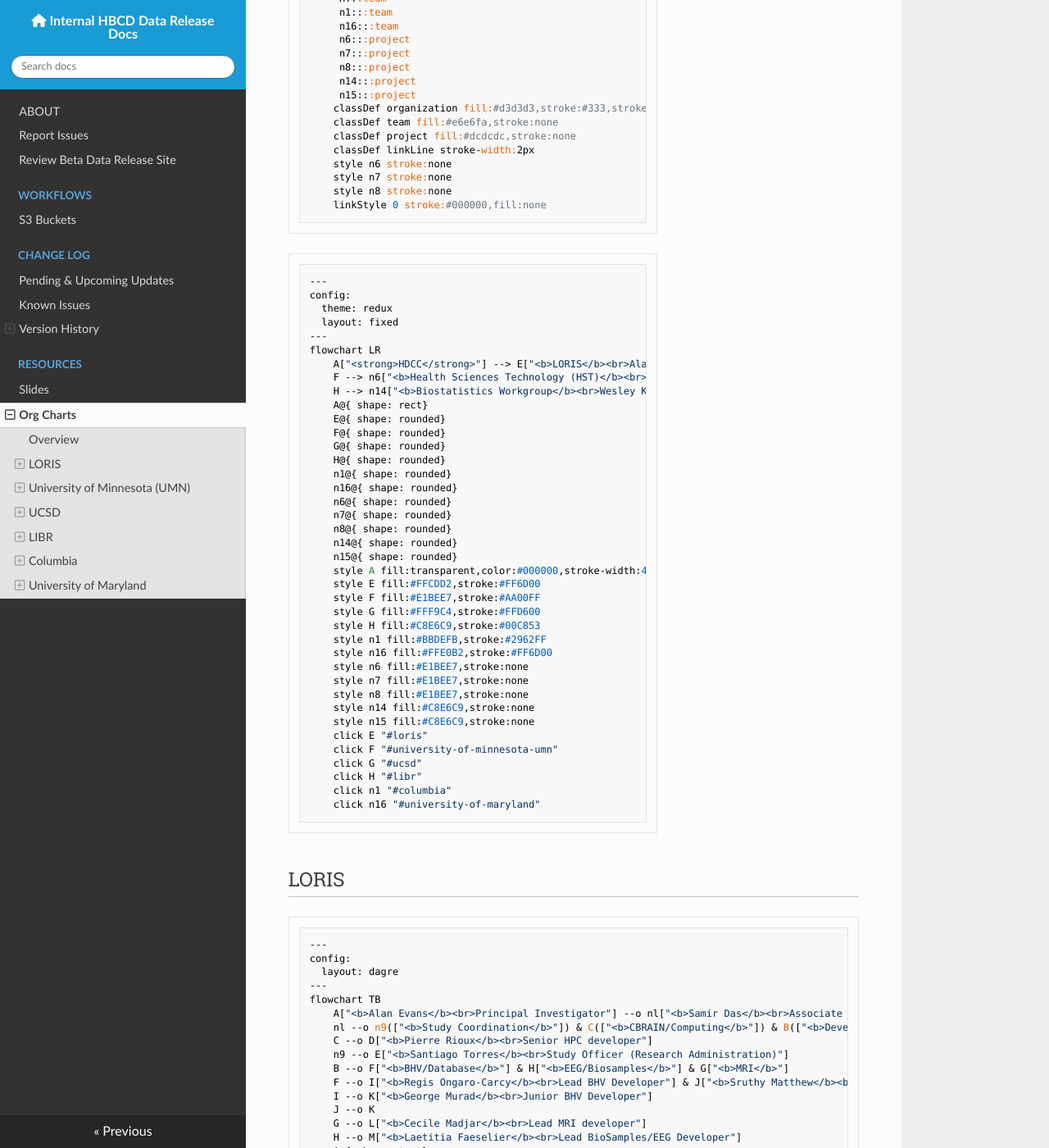
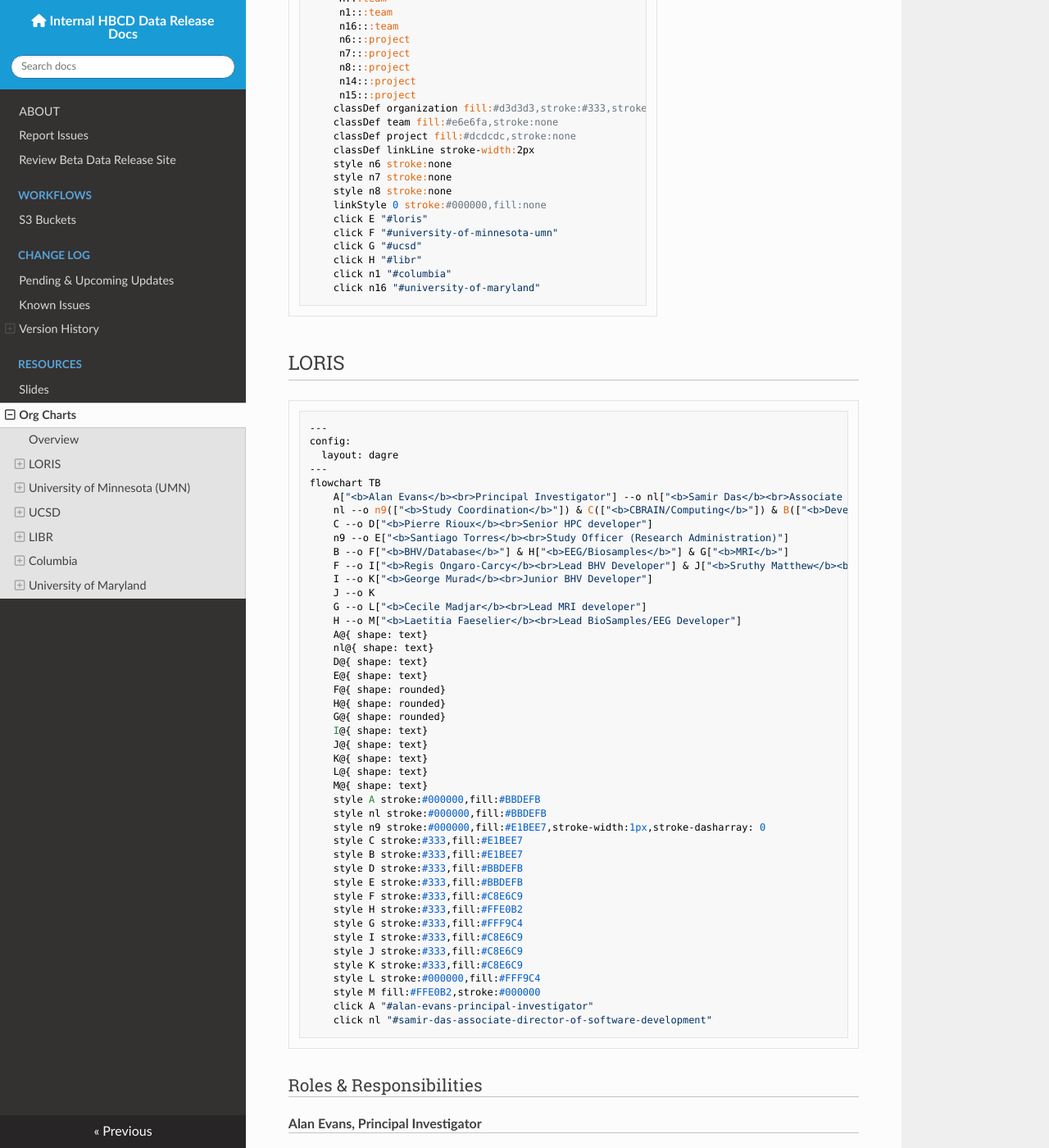
Before and after one commit to DCAN-Labs/hbcd-docs-internal, an MkDocs documentation site: the page built from docs/orgcharts.md, in a window 1280 px wide and 1400 px high, scrolled down 685 px. Shown: the whole window at 82% size. Built offline with MkDocs 1.6.1, drawn with Linux system fonts in a browser that asks for light colours; nearby versions of some CDN libraries.

````diff
--- a/docs/orgcharts.md
+++ b/docs/orgcharts.md
@@ -35,44 +35,6 @@
     style n7 stroke:none
     style n8 stroke:none
     linkStyle 0 stroke:#000000,fill:none
-```
-</div>
-
-<div style="width: 450px;">
-```mermaid
----
-config:
-  theme: redux
-  layout: fixed
----
-flowchart LR
-    A["<strong>HDCC</strong>"] --> E["<b>LORIS</b><br>Alan Evans<br>Samir Das"] & F["<b>UMN</b><br>Damien Fair<br>Reed McKewan"] & G["<b>UCSD</b><br>Anders Dale"] & H["<b>LIBR</b><br>"] & n1["<b>Columbia</b><br>William P. Fifer"] & n16["<b>University of Maryland</b><br>Nathan Fox"]
-    F --> n6["<b>Health Sciences Technology (HST)</b><br>Reed McKewan"] & n7["<b>MIDB Informatics Hub</b><br>Jim Wilgenbusch<br>Thomas Pengo"] & n8["<b>DCAN Lab</b><br>Eric Feczko &amp; Steven Nelson"]
-    H --> n14["<b>Biostatistics Workgroup</b><br>Wesley K. Thompson"] & n15["<b>Geolocation Workgroup</b><br>Chun Chieh Fan"]
-    A@{ shape: rect}
-    E@{ shape: rounded}
-    F@{ shape: rounded}
-    G@{ shape: rounded}
-    H@{ shape: rounded}
-    n1@{ shape: rounded}
-    n16@{ shape: rounded}
-    n6@{ shape: rounded}
-    n7@{ shape: rounded}
-    n8@{ shape: rounded}
-    n14@{ shape: rounded}
-    n15@{ shape: rounded}
-    style A fill:transparent,color:#000000,stroke-width:4px,stroke-dasharray: 0
-    style E fill:#FFCDD2,stroke:#FF6D00
-    style F fill:#E1BEE7,stroke:#AA00FF
-    style G fill:#FFF9C4,stroke:#FFD600
-    style H fill:#C8E6C9,stroke:#00C853
-    style n1 fill:#BBDEFB,stroke:#2962FF
-    style n16 fill:#FFE0B2,stroke:#FF6D00
-    style n6 fill:#E1BEE7,stroke:none
-    style n7 fill:#E1BEE7,stroke:none
-    style n8 fill:#E1BEE7,stroke:none
-    style n14 fill:#C8E6C9,stroke:none
-    style n15 fill:#C8E6C9,stroke:none
     click E "#loris"
     click F "#university-of-minnesota-umn"
     click G "#ucsd"
````
